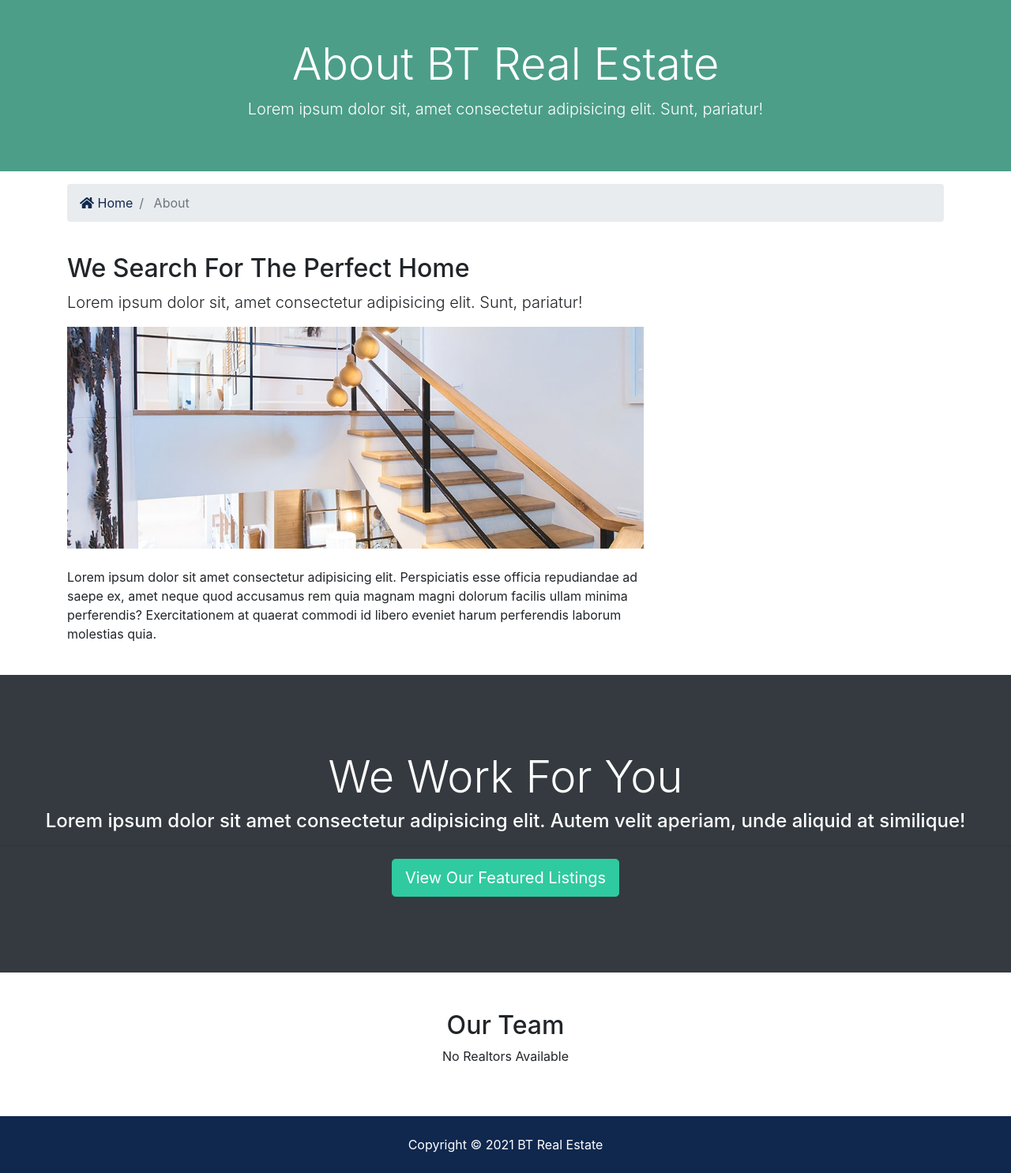
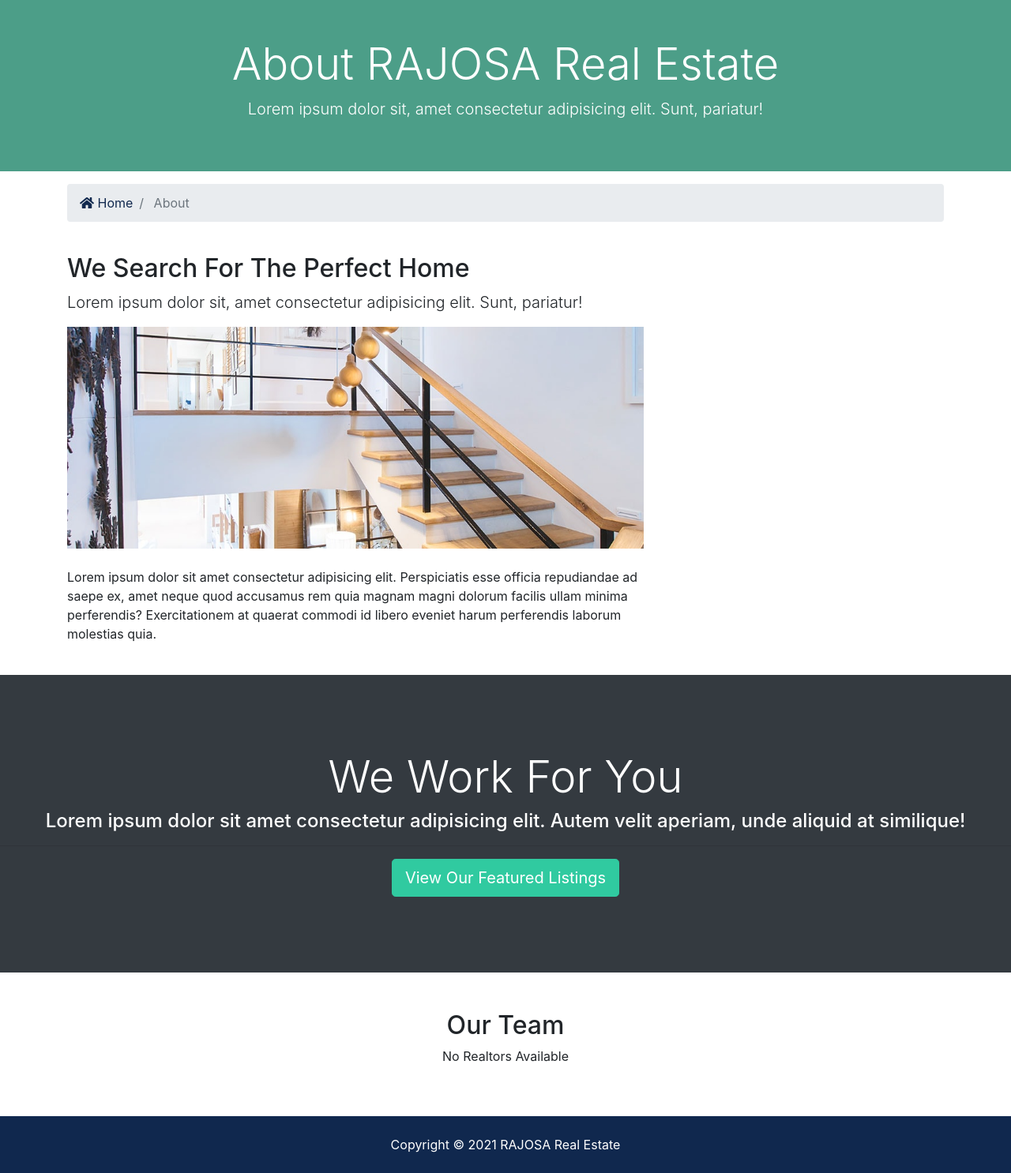
Before and after one commit to halleyjoe/django_realestate, a Django app: page /about in a window 1280 px wide. Shown: the part 128-1614 px from the top of the page at 79% size. Run offline with Django 3.2, Linux system fonts and the light colour scheme; data that the repository does not hold is empty; some libraries are stand-ins or nearby versions.

Commit message:
changed bt to rajosa

```diff
--- a/templates/admin/base_site.html
+++ b/templates/admin/base_site.html
@@ -3,7 +3,7 @@
 
 {% block branding %}
 <h1 id="head">
-   <img src="{% static 'img/logo.png' %}" alt="RAJOSA Real Estate" height="50" width="80" class="brand_img">RAJOSA Real Estate
+   <img src="{% static 'img/RAJOSA.png' %}" alt="RAJOSA Real Estate" height="50" width="80" class="brand_img">RAJOSA Real Estate
 </h1>
 {% endblock %}
 
--- a/templates/pages/about.html
+++ b/templates/pages/about.html
@@ -6,7 +6,7 @@
     <div class="container">
       <div class="row text-center">
         <div class="col-md-12">
-          <h1 class="display-4">About BT Real Estate</h1>
+          <h1 class="display-4">About RAJOSA Real Estate</h1>
           <p class="lead">Lorem ipsum dolor sit, amet consectetur adipisicing elit. Sunt, pariatur!</p>
         </div>
       </div>
--- a/templates/partials/_footer.html
+++ b/templates/partials/_footer.html
@@ -2,5 +2,5 @@
   <!-- Footer -->
    <footer id="main-footer" class="py-4 bg-primary text-white text-center">
     Copyright &copy;
-    <span class="year"></span> BT Real Estate
+    <span class="year"></span> RAJOSA Real Estate
   </footer>
```
